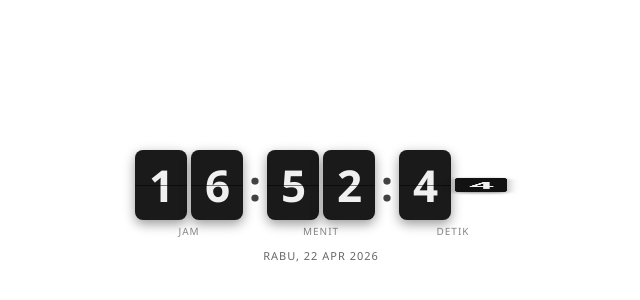
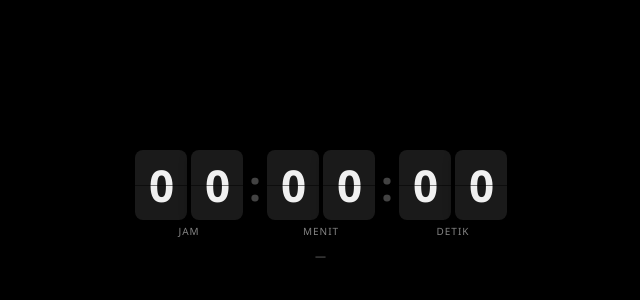
Before and after one commit to ikandepanrumah-del/clock-widget, a plain HTML site: page index.html in a window 1280 px wide. Shown: the part 194-494 px from the top of the page, without its empty margins (319-959 px from the left). Drawn offline with Linux system fonts and the light colour scheme.

Commit message:
Update index.html

```diff
--- a/index.html
+++ b/index.html
@@ -6,7 +6,7 @@
 <title>Flip Clock</title>
 <style>
   * { margin: 0; padding: 0; box-sizing: border-box; }
-  body { background: transparent; display: flex; align-items: center; justify-content: center; height: 100vh; font-family: 'Segoe UI', sans-serif; }
+  body { background: #000; display: flex; align-items: center; justify-content: center; height: 100vh; font-family: 'Segoe UI', sans-serif; }
   .clock { display: flex; gap: 6px; align-items: center; }
   .unit { display: flex; flex-direction: column; align-items: center; gap: 4px; }
   .flip-wrap { display: flex; gap: 4px; }
@@ -34,15 +34,3 @@
   const DAYS = ['Minggu','Senin','Selasa','Rabu','Kamis','Jumat','Sabtu'];
   const MONTHS = ['Jan','Feb','Mar','Apr','Mei','Jun','Jul','Agu','Sep','Okt','Nov','Des'];
   function pad(n) { return String(n).padStart(2, '0'); }
-  function setCard(id, val) { const el = document.getElementById(id); if (el.textContent !== val) { el.classList.remove('flip'); void el.offsetWidth; el.classList.add('flip'); el.textContent = val; } }
-  function tick() {
-    const now = new Date();
-    const h = pad(now.getHours()); const m = pad(now.getMinutes()); const s = pad(now.getSeconds());
-    setCard('h1', h[0]); setCard('h2', h[1]); setCard('m1', m[0]); setCard('m2', m[1]); setCard('s1', s[0]); setCard('s2', s[1]);
-    const day = DAYS[now.getDay()]; const date = now.getDate(); const month = MONTHS[now.getMonth()]; const year = now.getFullYear();
-    document.getElementById('daterow').textContent = day + ', ' + date + ' ' + month + ' ' + year;
-  }
-  tick(); setInterval(tick, 1000);
-</script>
-</body>
-</html>
```
